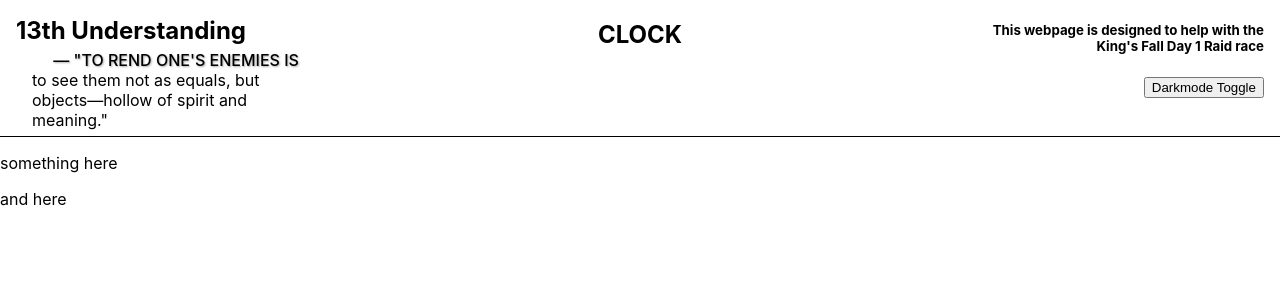
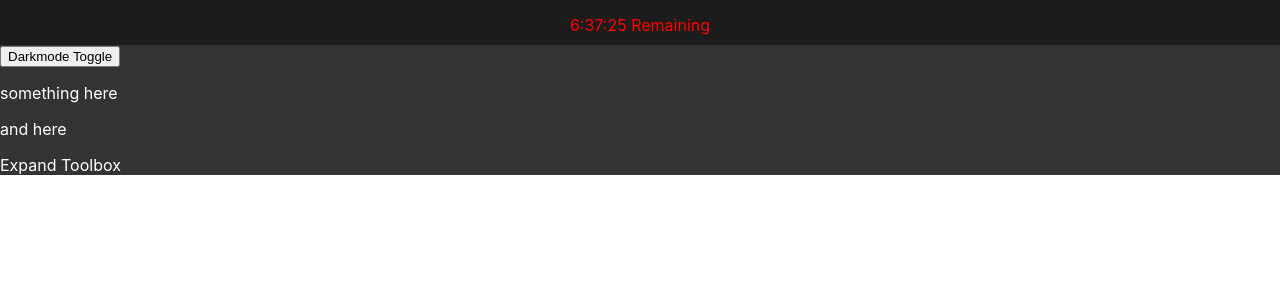
Before and after one commit to dianaroemer/thirteenth-understanding, a React (Create React App) app: page / in a window 1280 px wide. Shown: the top 300 px of the page. Built offline with nearby package versions, Linux system fonts and the light colour scheme; the HTML template or start-up script is replaced by a standard one.

Commit message:
Build Countdown timer and Countup Timer, begin styling ClockNav

```diff
--- a/src/App.css
+++ b/src/App.css
@@ -1,6 +1,33 @@
 .App {
   /* text-align: center; */
+  height: 100%;
+  width: 100%;
 }
+
+
+
+
+
+
+
+
+
+
+
+
+
+
+
+
+
+
+
+
+
+
+
+/**
+
 
 .appNav {
   border-bottom: solid 1px;
@@ -19,17 +46,14 @@
   width: 30%;
   text-align: center;
   max-width: 300px;
-  /* padding-bottom: 0; */
+  padding-bottom: 0;
 }
 
 
 .titleContainer {
-  /* width: 21rem; */
   text-align:start;
   overflow: break-word;
 }
-
-
 
 
 .navTitle {
@@ -49,11 +73,15 @@
 }
 
 .navClockContainer {
-  /* width: 21rem; */
 }
 
 .navOtherThings {
   text-align: end;
+}
+
+.appContent {
+  display: block;
+  background-color: #333;
 }
 
 @media only screen and (max-width: 768px) {
@@ -65,6 +93,7 @@
     justify-content: center;
   }
 }
+*/
 
 
 /* .App-logo {
--- a/src/App.js
+++ b/src/App.js
@@ -3,30 +3,34 @@ import React, {useState} from 'react';
 import {link} from "react-router-dom";
 import './App.css';
 
+import ClockNav from './Components/ClockNav';
+
 
 function App() {
 
-  const [darkMode, toggleDarkMode] = useState(false);
-  const [darkStyle, setDarkStyle] = useState({
-    backgroundColor: '',
-    color: '',
-  })
+  const [darkMode, toggleDarkMode] = useState(true);
+  // const [darkStyle, setDarkStyle] = useState({
+    // backgroundColor: '',
+    // color: '',
+  // })
 
   function handleDarkModeToggle(e){
     e.preventDefault();
-    if(darkMode) {
-      setDarkStyle({
-        backgroundColor: '',
-        color: '',
-      })
-      toggleDarkMode(!darkMode);
-    } else {
-      setDarkStyle({
-        backgroundColor: '#333',
-        color: '#fff',
-      })
-      toggleDarkMode(!darkMode);
-    }
+    toggleDarkMode(!darkMode);
+
+    // if(darkMode) {
+    //   setDarkStyle({
+    //     backgroundColor: '',
+    //     color: '',
+    //   })
+    //   toggleDarkMode(!darkMode);
+    // } else {
+    //   setDarkStyle({
+    //     backgroundColor: '#333',
+    //     color: '#fff',
+    //   })
+    //   toggleDarkMode(!darkMode);
+    // }
   }
 
 
@@ -34,46 +38,36 @@ function App() {
 
   return (
     <div className="App"
-      // style={darkStyle}
-      style={darkMode ? {background: '#333', color: '#fff'} : {}}
-      >
+      style={darkMode ? {background: '#333', color: '#fff'} : {}}>
 
-      <nav className='appNav'
-      style={darkMode ? {background: '#1c1c1c'} : {}}
-      //   style={{
-      //   borderBottom: "solid 1px",
-      //   paddingBottom: "1rem",
-      // }}
-      >
-        <div className='titleContainer navContainer'>
-          <h1 className='navTitle'>
-            13th Understanding
-          </h1>
-          <div className='titleQuote'>
-          &nbsp;&nbsp;&nbsp;&nbsp;&nbsp;—&nbsp;"To rend one's enemies is to see them not as equals, but objects—hollow of spirit and meaning."
+      <ClockNav darkMode={darkMode}/>
+
+      {/* <nav className='appNav'
+        style={darkMode ? {background: '#1c1c1c'} : {}}>
+
+        <div className='navClockContainer navContainer'>
+          <div className='navClock'>
+            CLOCK
           </div>
         </div>
-        <div className='navClockContainer navContainer'>
-          <h2>
-            CLOCK
-          </h2>
+      </nav> */}
+
+      <div className='appContent'>
+       <button onClick={e => handleDarkModeToggle(e)}>
+            Darkmode Toggle</button>
+
+        <div className='shitGoesHere'>
+          <p>
+            something here
+          </p>
+          <p>
+            and here
+          </p>
         </div>
-        <div className='navOtherThings navContainer'>
-          <h5>
-          This webpage is designed to help with the King's Fall Day 1 Raid race
-          </h5>
-          <button onClick={e => handleDarkModeToggle(e)}>
-            Darkmode Toggle
-          </button>
+      <div className='toolBox'>
+        Expand Toolbox
+      </div>
 
-        </div>
-
-      </nav>
-      <div className='appContent'>
-        <p>
-          something here
-        </p>
-        <p> and here</p>
       </div>
 
       {/* <header className="App-header">
--- /dev/null
+++ b/src/Components/ClockNav.js
@@ -0,0 +1,167 @@
+import { isFocusable } from '@testing-library/user-event/dist/utils';
+import React, {useState, useEffect} from 'react';
+import '../Styles/ClockNav.css';
+
+// const clockContestStart = 1661533200000;
+// const clockContestEnd = 1661619600000;
+
+const clockContestStart = 1660198645000;
+const clockContestEnd = 1660283681000;
+
+
+const msInDays = 86400000;
+const msInHours = 3600000;
+const msInMinutes = 60000;
+const msInSeconds = 1000;
+
+
+function ClockNav(props) {
+
+    const [headerClock, setHeaderClock] = useState(0);
+
+    const [currentDate, setCurrentDate] = useState(new Date());
+    const [timerID, setTimerID] = useState();
+
+    const [expandClocks, toggleExpandClocks] = useState(false);
+
+    const [contestActive, toggleContestActive] = useState(false)
+    const [contestTimeElapsed, setContestTimeElapsed] = useState();
+    const [contestTimeRemaining, setContestTimeRemaining] = useState();
+    const [contestEncounterElapsed, setContestEncounterElapsed] = useState();
+
+    function handleExpandClocks(e) {
+        e.preventDefault();
+        toggleExpandClocks(!expandClocks);
+        console.log(expandClocks);
+    }
+
+    function clockTick() {
+        setCurrentDate(new Date())
+    }
+
+    useEffect(() => {
+        function calculateTimeDifferential(){
+            let timeRemaining = clockContestStart - currentDate;
+            let days = 0;
+            let hours = 0;
+            let minutes = 0;
+            let seconds = 0;
+            let remainingMillis = timeRemaining;
+            let dateString;
+
+            if(timeRemaining >= 0) { // If the contest hasn't begun, go here
+                while(remainingMillis > msInDays){
+                    days = days + 1;
+                    remainingMillis = remainingMillis - msInDays;
+                }
+                while(remainingMillis > msInHours){
+                    hours = hours + 1;
+                    remainingMillis = remainingMillis - msInHours;
+                }
+                while(remainingMillis > msInMinutes){
+                    minutes = minutes + 1;
+                    remainingMillis = remainingMillis - msInMinutes;
+                }
+                while(remainingMillis > msInSeconds){
+                    seconds = seconds + 1;
+                    remainingMillis = remainingMillis - msInSeconds;
+                }
+                dateString = `${days ? `${days} days, ` : ''} ${hours ? `${hours}:` : ''}${minutes ? `${minutes}:` : ""}${seconds} Remaining`;
+                setHeaderClock(dateString);
+            } else { //If the contest has begun, do calculations in here
+                let timeElapsed = currentDate - clockContestStart;
+                while(timeElapsed > msInHours){
+                    hours = hours + 1;
+                    timeElapsed = timeElapsed - msInHours;
+                }
+                while(timeElapsed > msInMinutes){
+                    minutes = minutes + 1;
+                    timeElapsed = timeElapsed - msInMinutes;
+                }
+                while(timeElapsed > msInSeconds){
+                    seconds = seconds + 1;
+                    timeElapsed = timeElapsed - msInSeconds;
+                }
+                dateString = `${hours ? `${hours}:` : ''}${minutes ? `${minutes}:` : ""}${seconds} Elapsed`
+                setContestTimeElapsed(dateString)
+
+                // Values here are Actual-1 because code counts 0 as interval when counting down
+                let remainingHours = 23 - hours;
+                let remainingMinutes = 59 - minutes;
+                let remainingSeconds = 60 - seconds;
+
+                let remainingString = `${remainingHours}:${remainingMinutes}:${remainingSeconds === 60 ? '00' : remainingSeconds} Remaining`
+                setContestTimeRemaining(remainingString)
+            }
+            return dateString;
+        }
+
+        setTimerID(setInterval(
+            () => clockTick(),
+            (clockContestStart - currentDate > msInDays ? 1000 : 1000)
+        ));
+        calculateTimeDifferential();
+
+        // Return statement clears previous active timerID to prevent overflow of active timers
+        return () => {
+            clearInterval(timerID);
+        }
+
+    }, [currentDate])
+
+    useEffect( () => {
+        if(contestTimeElapsed) {
+            toggleContestActive(true);
+        }
+    }, [contestTimeElapsed]);
+
+
+
+
+    return (
+        <div className='clockNav'
+        style={props.darkMode ? {background: '#1c1c1c', color: '#fff'} : {}}>
+            <div className='headerClockContainer'>
+                {clockContestStart - currentDate > 0 &&
+                    <div style={{color: 'red'}}>
+                        {headerClock}
+                    </div>
+                }
+                {clockContestStart - currentDate < 0 &&
+                    <div style={{color:'green'}}>
+                        <p>
+                        {contestTimeElapsed}
+                        </p>
+
+                        <div className="expandClocks" onClick={e => handleExpandClocks(e)}>
+
+                            {!expandClocks &&
+                            <div className='expandClocksContent'>
+                                <p className='toggleExpandClocks'>Expand Clocks</p>
+                            </div>}
+
+                            {expandClocks &&
+                            <div className='expandClocksContent'>
+                                {contestTimeRemaining}
+                                <p className='toggleExpandClocks'>
+                                    Collapse Clocks
+                                </p>
+                            </div>}
+
+                        </div>
+                    </div>
+                }
+            </div>
+
+        </div>
+    )
+
+}
+
+function Clock() {
+
+
+
+}
+
+export default ClockNav;
--- /dev/null
+++ b/src/Styles/ClockNav.css
@@ -0,0 +1,13 @@
+.clockNav {
+    text-align: center;
+
+    padding-top: 15px;
+    padding-bottom: 10px;
+
+    border-bottom: 1px black;
+}
+
+.toggleExpandClocks {
+    padding-bottom: 0;
+    margin-bottom: 0;
+}
```
